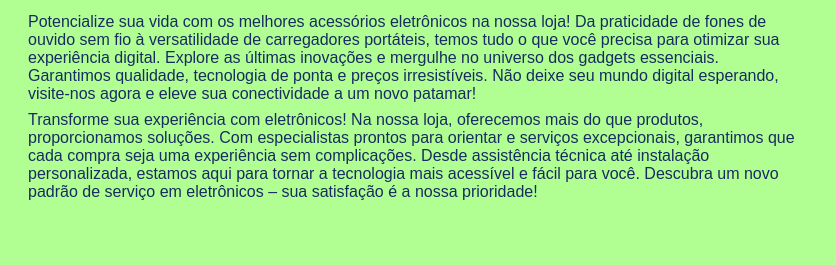
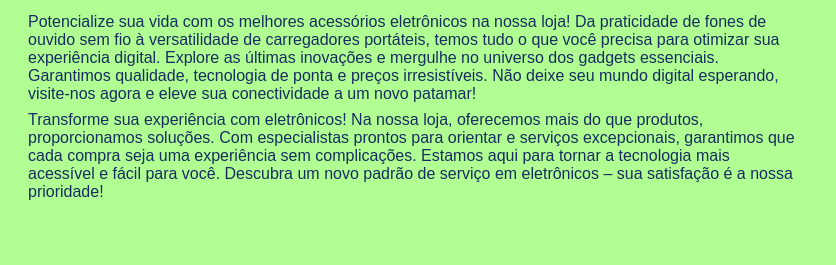
Before and after one commit to AllanOSilva/site_loja-posto1, a plain HTML site: page index.html in a window 1280 px wide. Shown: the part 120-385 px from the top of the page, 444-1280 px from the left. Drawn offline with Linux system fonts and the light colour scheme.

Commit message:
Atualizar o index.html

```diff
--- a/index.html
+++ b/index.html
@@ -39,7 +39,7 @@
                     Potencialize sua vida com os melhores acessórios eletrônicos na nossa loja! Da praticidade de fones de ouvido sem fio à versatilidade de carregadores portáteis, temos tudo o que você precisa para otimizar sua experiência digital. Explore as últimas inovações e mergulhe no universo dos gadgets essenciais. Garantimos qualidade, tecnologia de ponta e preços irresistíveis. Não deixe seu mundo digital esperando, visite-nos agora e eleve sua conectividade a um novo patamar!
                 </p>
                 <p>
-                    Transforme sua experiência com eletrônicos! Na nossa loja, oferecemos mais do que produtos, proporcionamos soluções. Com especialistas prontos para orientar e serviços excepcionais, garantimos que cada compra seja uma experiência sem complicações. Desde assistência técnica até instalação personalizada, estamos aqui para tornar a tecnologia mais acessível e fácil para você. Descubra um novo padrão de serviço em eletrônicos – sua satisfação é a nossa prioridade!
+                    Transforme sua experiência com eletrônicos! Na nossa loja, oferecemos mais do que produtos, proporcionamos soluções. Com especialistas prontos para orientar e serviços excepcionais, garantimos que cada compra seja uma experiência sem complicações. Estamos aqui para tornar a tecnologia mais acessível e fácil para você. Descubra um novo padrão de serviço em eletrônicos – sua satisfação é a nossa prioridade!
                 </p>
 
             </div>
```
